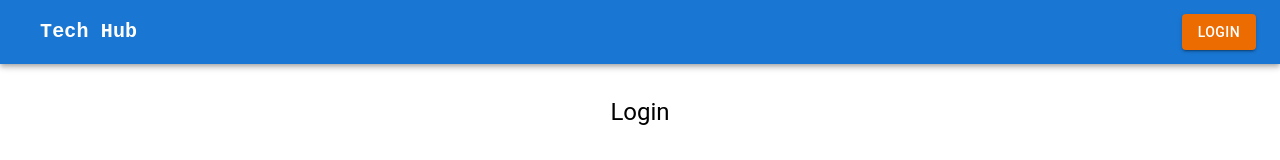
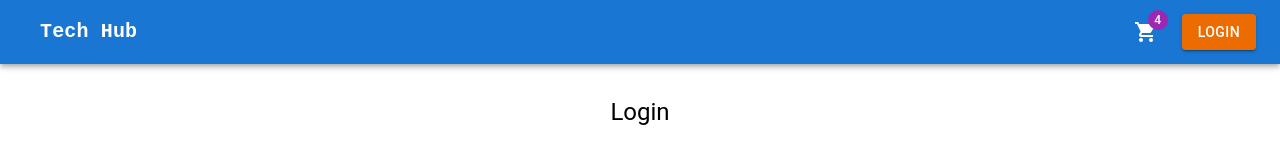
Before and after one commit to AhmedAlaaEzzt/e-commerce, a React (Vite) app in the folder frontend/: page /login in a window 1280 px wide. Shown: the top 160 px of the page. Built offline with nearby package versions, Linux system fonts and the light colour scheme; some icons are missing.

Commit message:
Add Cart page

```diff
--- a/frontend/src/App.tsx
+++ b/frontend/src/App.tsx
@@ -4,6 +4,8 @@ import LoginPage from "./pages/LoginPage";
 import RegisterPage from "./pages/RegisterPage";
 import Navbar from "./components/Navbar";
 import AuthProvider from "./context/Auth/AuthProvider";
+import { CartPage } from "./pages/CartPage";
+import ProtectedRoute from "./components/ProtectedRoute";
 
 function App() {
   return (
@@ -14,6 +16,9 @@ function App() {
           <Route path="/" element={<HomePage />} />
           <Route path="/login" element={<LoginPage />} />
           <Route path="/register" element={<RegisterPage />} />
+          <Route element={<ProtectedRoute />}>
+            <Route path="/cart" element={<CartPage />} />
+          </Route>
         </Routes>
       </BrowserRouter>
     </AuthProvider>
--- a/frontend/src/components/Navbar.tsx
+++ b/frontend/src/components/Navbar.tsx
@@ -4,6 +4,7 @@ import AppBar from "@mui/material/AppBar";
 import Box from "@mui/material/Box";
 import Toolbar from "@mui/material/Toolbar";
 import IconButton from "@mui/material/IconButton";
+import { ShoppingCart } from "@mui/icons-material";
 import Typography from "@mui/material/Typography";
 import Menu from "@mui/material/Menu";
 import Container from "@mui/material/Container";
@@ -14,7 +15,7 @@ import AdbIcon from "@mui/icons-material/Adb";
 import { useAuth } from "../context/Auth/AuthContext";
 import Grid from "@mui/material/Grid";
 import Button from "@mui/material/Button";
-
+import Badge from "@mui/material/Badge";
 function Navbar() {
   const { userName, isAuthenticated, logout } = useAuth();
   const navigate = useNavigate();
@@ -39,6 +40,10 @@ function Navbar() {
 
   const handleLogin = () => {
     navigate("/login");
+  };
+
+  const handleCart = () => {
+    navigate("/cart");
   };
 
   return (
@@ -70,7 +75,23 @@ function Navbar() {
               </Typography>
             </Box>
 
-            <Box sx={{ flexGrow: 0 }}>
+            <Box
+              sx={{
+                flexGrow: 0,
+                display: "flex",
+                alignItems: "center",
+                gap: 2,
+              }}
+            >
+              <IconButton
+                aria-label="cart"
+                sx={{ color: "white" }}
+                onClick={handleCart}
+              >
+                <Badge badgeContent={4} color="secondary">
+                  <ShoppingCart />
+                </Badge>
+              </IconButton>
               {isAuthenticated && (
                 <>
                   <Tooltip title="Open settings">
--- /dev/null
+++ b/frontend/src/components/ProtectedRoute.tsx
@@ -0,0 +1,16 @@
+import { Navigate } from "react-router-dom";
+
+import { useAuth } from "../context/Auth/AuthContext";
+
+import { Outlet } from "react-router-dom";
+
+const ProtectedRoute = () => {
+  const { isAuthenticated } = useAuth();
+
+  if (!isAuthenticated) {
+    return <Navigate to="/login" replace />;
+  }
+  return <Outlet />;
+};
+
+export default ProtectedRoute;
--- /dev/null
+++ b/frontend/src/pages/CartPage.tsx
@@ -0,0 +1,37 @@
+import { Typography } from "@mui/material";
+import Container from "@mui/material/Container";
+import { useState, useEffect } from "react";
+import { BASE_URL } from "../constants/baseUrl";
+import { useAuth } from "../context/Auth/AuthContext";
+export const CartPage = () => {
+  const [cart, setCart] = useState();
+  const [error, setError] = useState("");
+  const { token } = useAuth();
+
+  useEffect(() => {
+    if (!token) return;
+    const fetchCart = async () => {
+      const response = await fetch(`${BASE_URL}/carts`, {
+        headers: {
+          Authorization: `Bearer ${token}`,
+        },
+      });
+
+      if (!response.ok) {
+        setError("Failed to fetch user cart. please try again later");
+        throw new Error("Failed to fetch cart");
+      }
+
+      const data = await response.json();
+      setCart(data);
+    };
+    fetchCart();
+  }, [token]);
+
+  return (
+    <Container sx={{ mt: 2 }}>
+      <Typography variant="h4">My Cart</Typography>
+      {error && <Typography color="error">{error}</Typography>}
+    </Container>
+  );
+};
```
Also changed, not shown: 1 other file (tests, documents, lock files or other folders).
